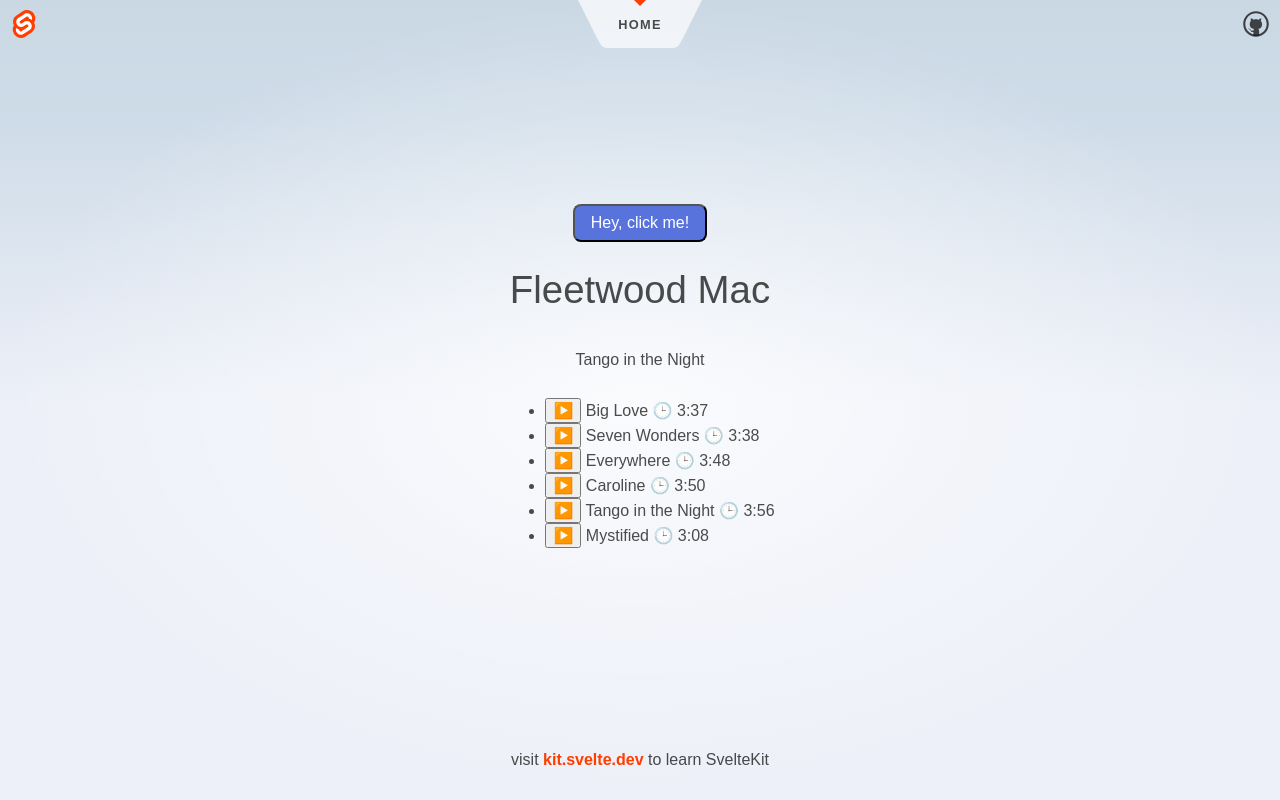
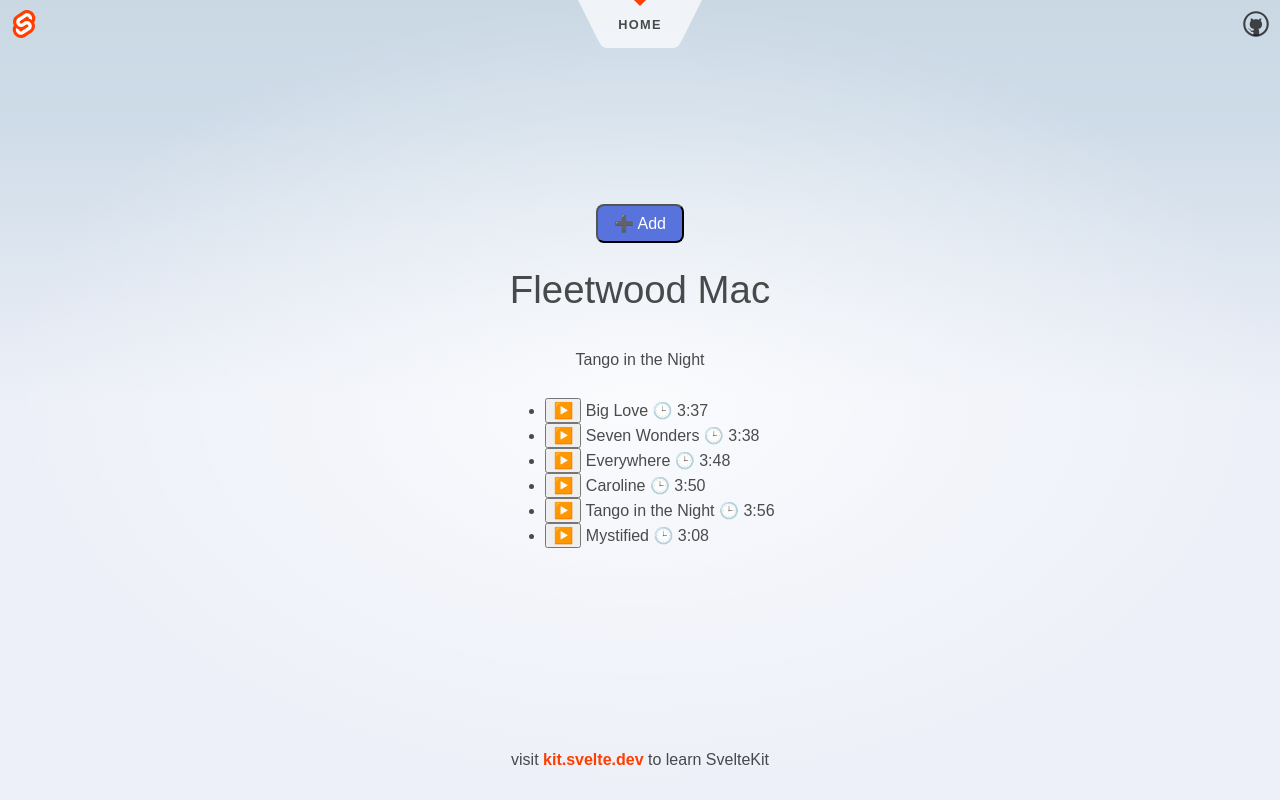
Before and after one commit to kujo205/svelte-course, a SvelteKit app: page / in a window 1280 px wide. Built offline with nearby package versions, Linux system fonts and the light colour scheme.

Commit message:
exploring named slots

```diff
--- a/src/components/Button.svelte
+++ b/src/components/Button.svelte
@@ -11,7 +11,8 @@
 
 
 <button class={'btn ' + variant} {...$$restProps}>
-	<slot />
+	<slot name="icon"></slot>
+	<slot name="title"></slot>
 </button>
 
 
--- a/src/routes/+page.svelte
+++ b/src/routes/+page.svelte
@@ -25,7 +25,8 @@
 </script>
 
 <Button variant="primary">
-	Hey, click me!
+	<span slot="icon">➕</span>
+	<span slot="title">Add</span>
 </Button>
 
 {#each artists as artist}
```
